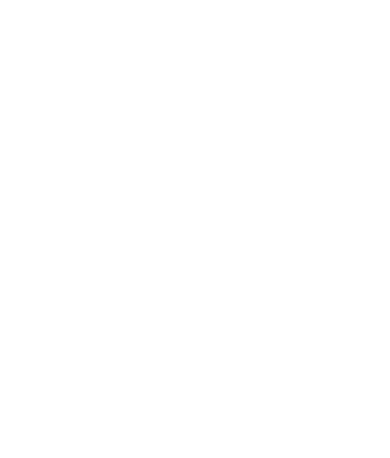
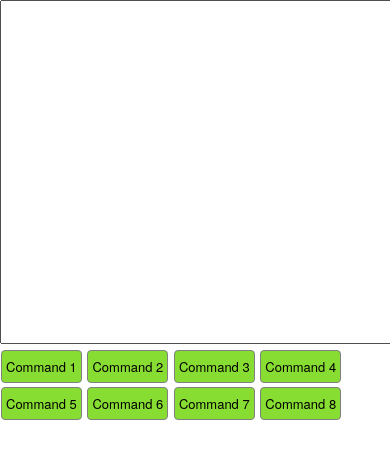
Before and after one commit to Seamonsters-2605/ardroid-cordova, a plain HTML site: page ardroid/www/script-edit.html in a window 390 px wide. Drawn offline with Linux system fonts and the light colour scheme; some packages are replaced by stand-ins of ours.

Commit message:
Add text box and commands to script edit screen

```diff
--- /dev/null
+++ b/ardroid/www/css/script-edit.css
@@ -0,0 +1,15 @@
+.command {
+    padding-left:4px;
+    padding-right:4px;
+    padding-top:6px;
+    padding-bottom:6px;
+    margin-left:1px;
+    margin-right:1px;
+    margin-top:2px;
+    margin-bottom:2px;
+    background-color: #8D3;
+}
+
+.command:active {
+    background-color: #BF4;
+}
--- a/ardroid/www/script-edit.html
+++ b/ardroid/www/script-edit.html
@@ -6,11 +6,23 @@
         <meta name="msapplication-tap-highlight" content="no">
         <meta name="viewport" content="user-scalable=no, initial-scale=1, maximum-scale=1, minimum-scale=1, width=device-width">
         <link rel="stylesheet" type="text/css" href="css/default.css">
+        <link rel="stylesheet" type="text/css" href="css/script-edit.css">
         <title>ARDROID Script Editor</title>
     </head>
     <body>
         <div class="app">
-
+            <!--fill page-->
+            <div style="width:100%;height:100%;position:fixed;top:0;bottom:0;">
+                <textarea style="width:100%;height:40%;resize:none;"></textarea>
+                <a> <span class="linkbutton command"> Command 1 </span> </a>
+                <a> <span class="linkbutton command"> Command 2 </span> </a>
+                <a> <span class="linkbutton command"> Command 3 </span> </a>
+                <a> <span class="linkbutton command"> Command 4 </span> </a>
+                <a> <span class="linkbutton command"> Command 5 </span> </a>
+                <a> <span class="linkbutton command"> Command 6 </span> </a>
+                <a> <span class="linkbutton command"> Command 7 </span> </a>
+                <a> <span class="linkbutton command"> Command 8 </span> </a>
+            </div>
         </div>
         <script type="text/javascript" src="cordova.js"></script>
     </body>
```
